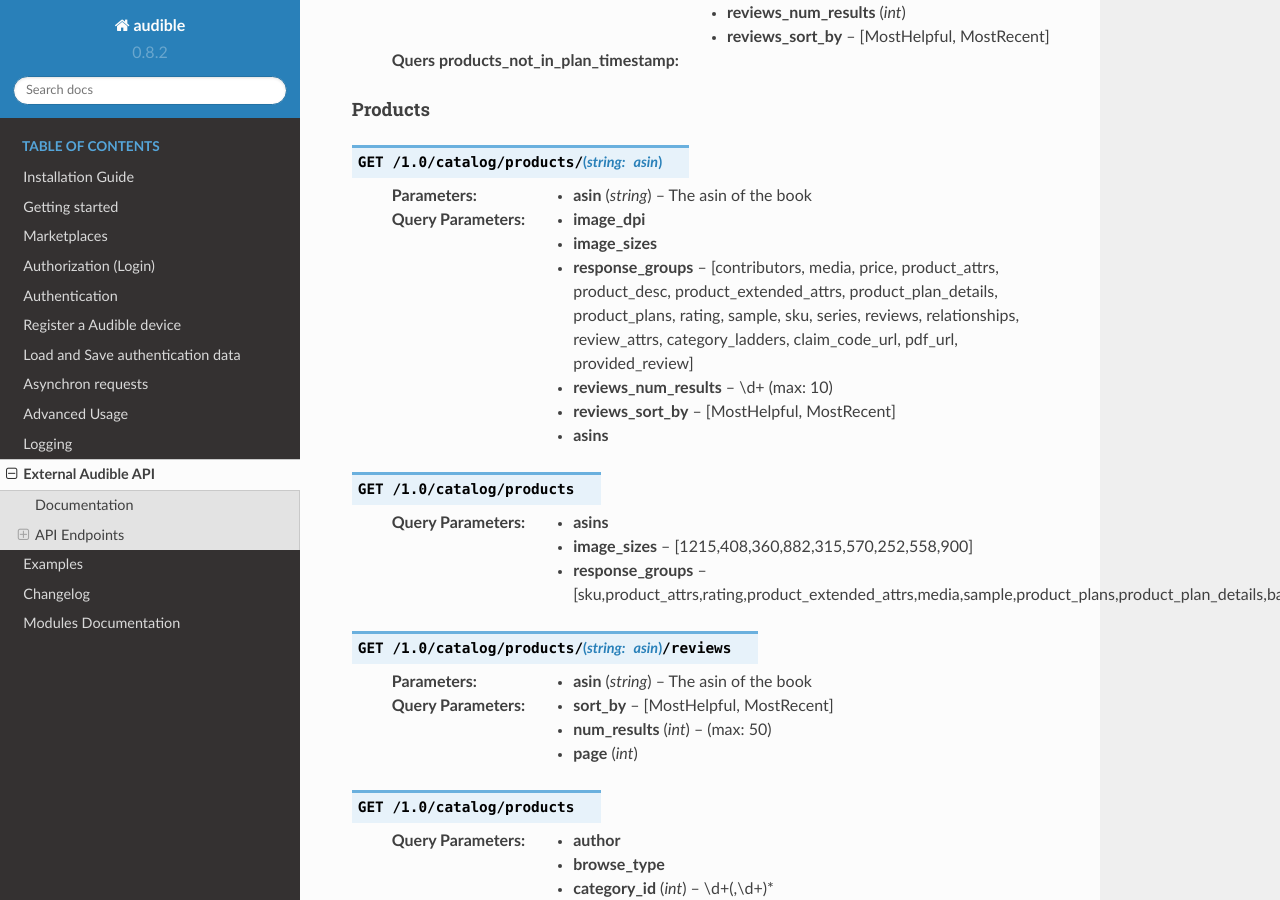
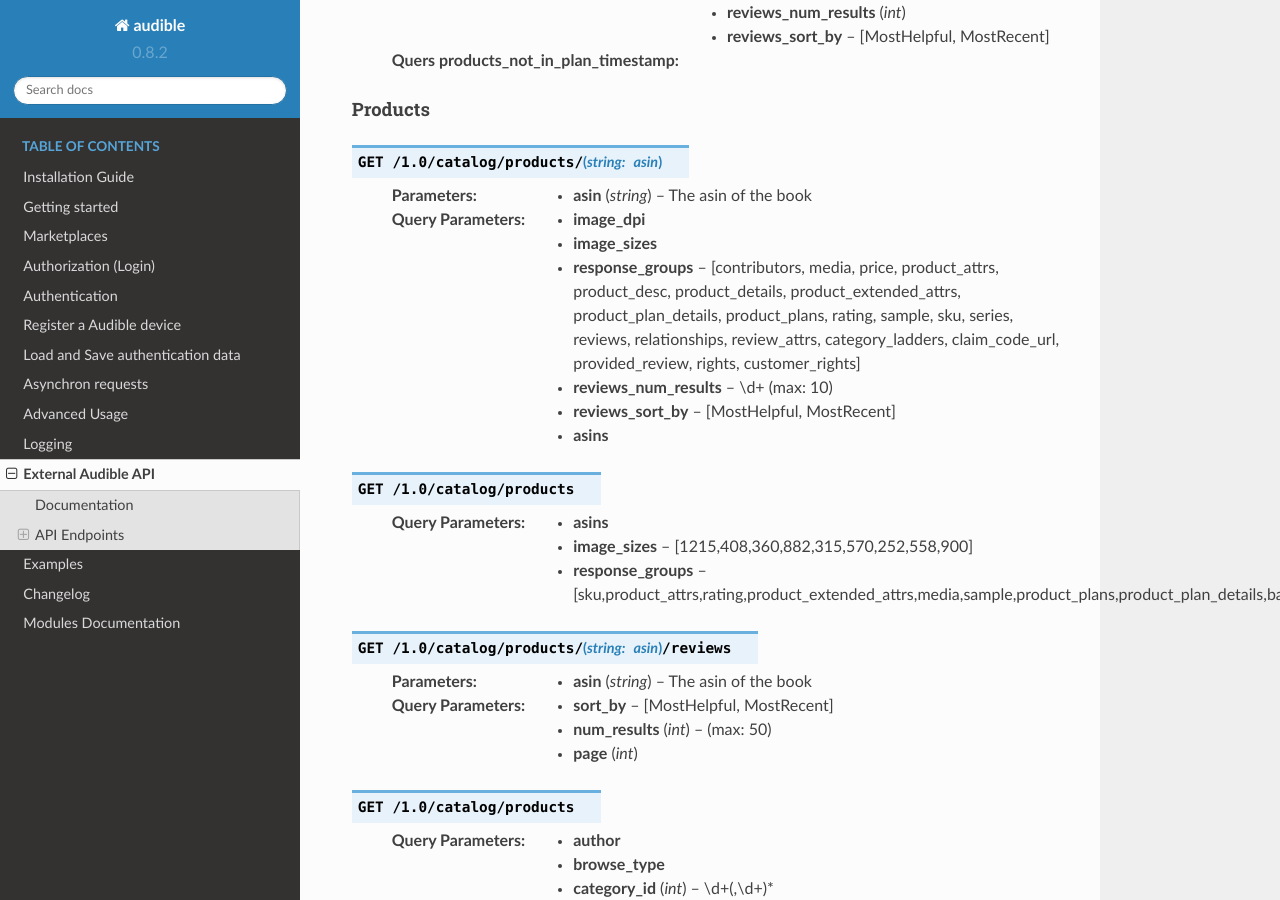
Before and after one commit to mkb79/Audible, a Sphinx documentation site: the page built from docs/source/misc/external_api.rst, in a window 1280 px wide and 900 px high, scrolled down 4333 px. Built offline with Sphinx 7.4.7 and the Read the Docs theme 2.0.0, drawn with Linux system fonts in a browser that asks for light colours.

Commit message:
remove `pdf_url`, add `rights`, `customer_rights` `product_details` (#126)

```diff
--- a/docs/source/misc/external_api.rst
+++ b/docs/source/misc/external_api.rst
@@ -207,7 +207,7 @@
    :type asin: string
    :query image_dpi:
    :query image_sizes:
-   :query response_groups: [contributors, media, price, product_attrs, product_desc, product_extended_attrs, product_plan_details, product_plans, rating, sample, sku, series, reviews, relationships, review_attrs, category_ladders, claim_code_url, pdf_url, provided_review]
+   :query response_groups: [contributors, media, price, product_attrs, product_desc, product_details, product_extended_attrs, product_plan_details, product_plans, rating, sample, sku, series, reviews, relationships, review_attrs, category_ladders, claim_code_url, provided_review, rights, customer_rights]
    :query reviews_num_results: \\d+ (max: 10)
    :query reviews_sort_by: [MostHelpful, MostRecent]
    :query asins:
```
